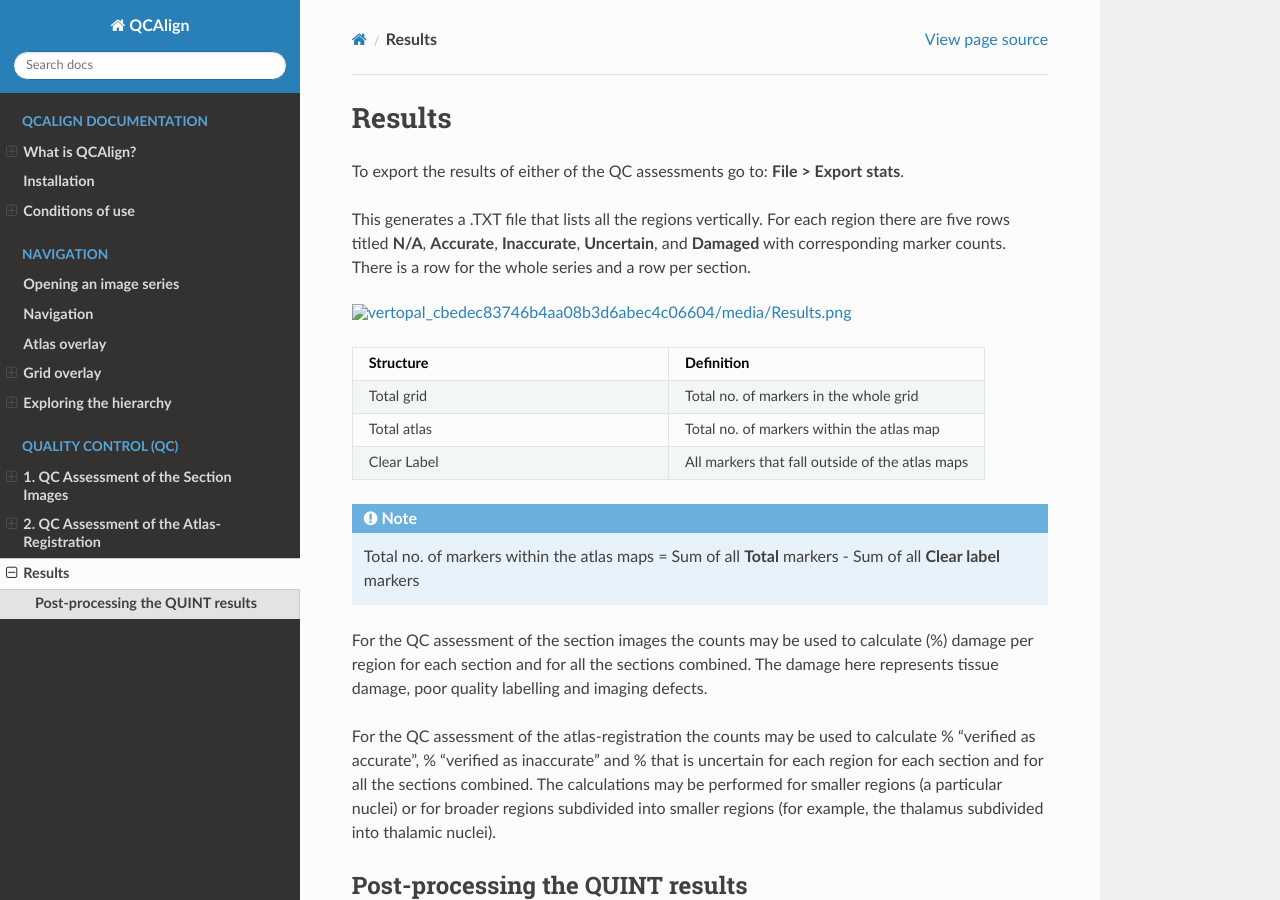
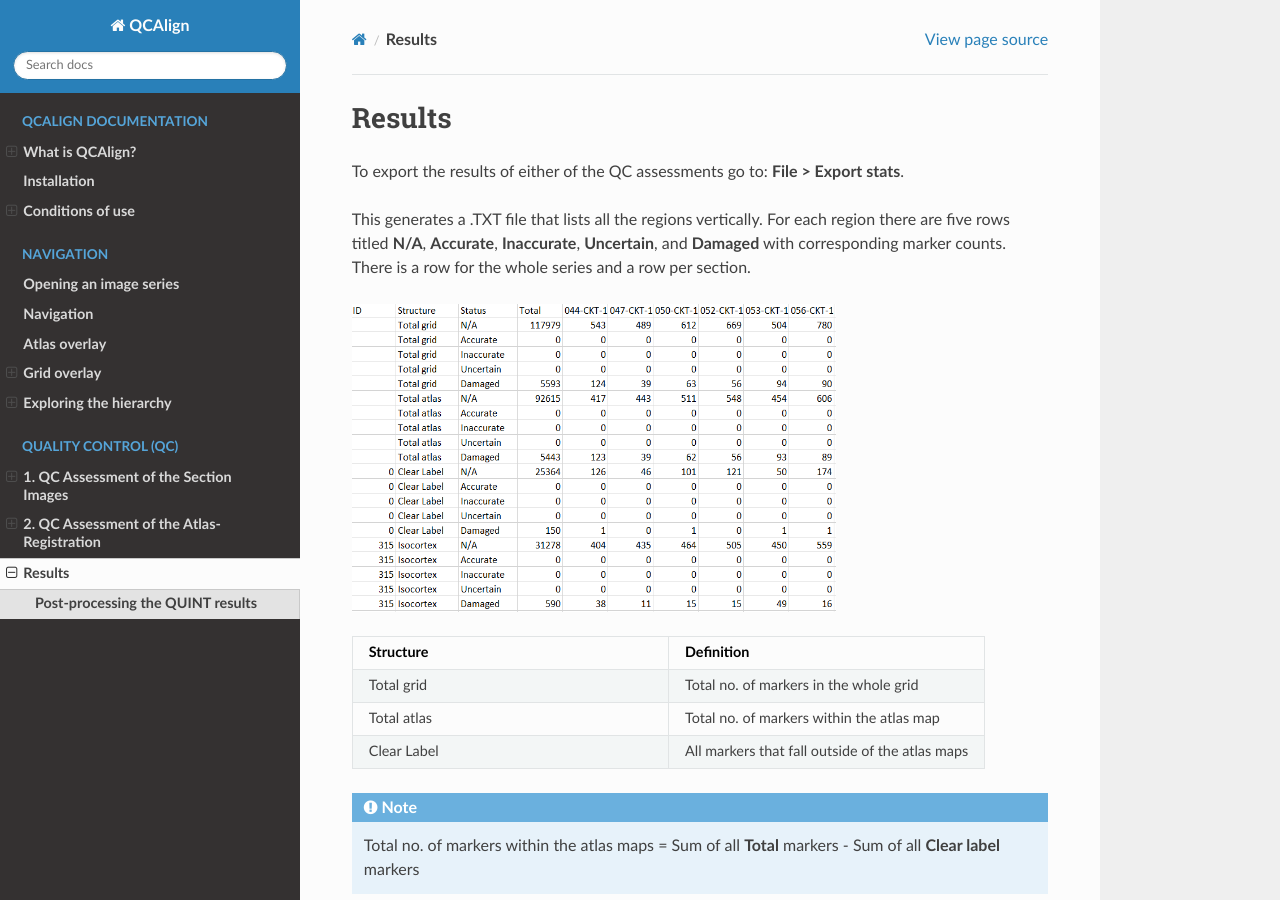
Before and after one commit to Neural-Systems-at-UIO/QCAlign, a Sphinx documentation site: the page built from docs/results.rst, in a window 1280 px wide and 900 px high. Built offline with Sphinx 7.4.7 and the Read the Docs theme 2.0.0, drawn with Linux system fonts in a browser that asks for light colours.

Commit message:
Update results.rst

```diff
--- a/docs/results.rst
+++ b/docs/results.rst
@@ -6,7 +6,7 @@ To export the results of either of the QC assessments go to: **File > Export sta
 This generates a .TXT file that lists all the regions vertically. For each region there are five rows titled **N/A**, **Accurate**, **Inaccurate**, **Uncertain**, and **Damaged** with corresponding marker counts. There is a row for the whole series and a row per section.
 
 
-.. image:: vertopal_cbedec83746b4aa08b3d6abec4c06604/media/Results.png
+.. image:: vertopal_cbedec83746b4aa08b3d6abec4c06604/media/Results.PNG
    :width: 5.04087in
    :height: 3.20833in
 
```
